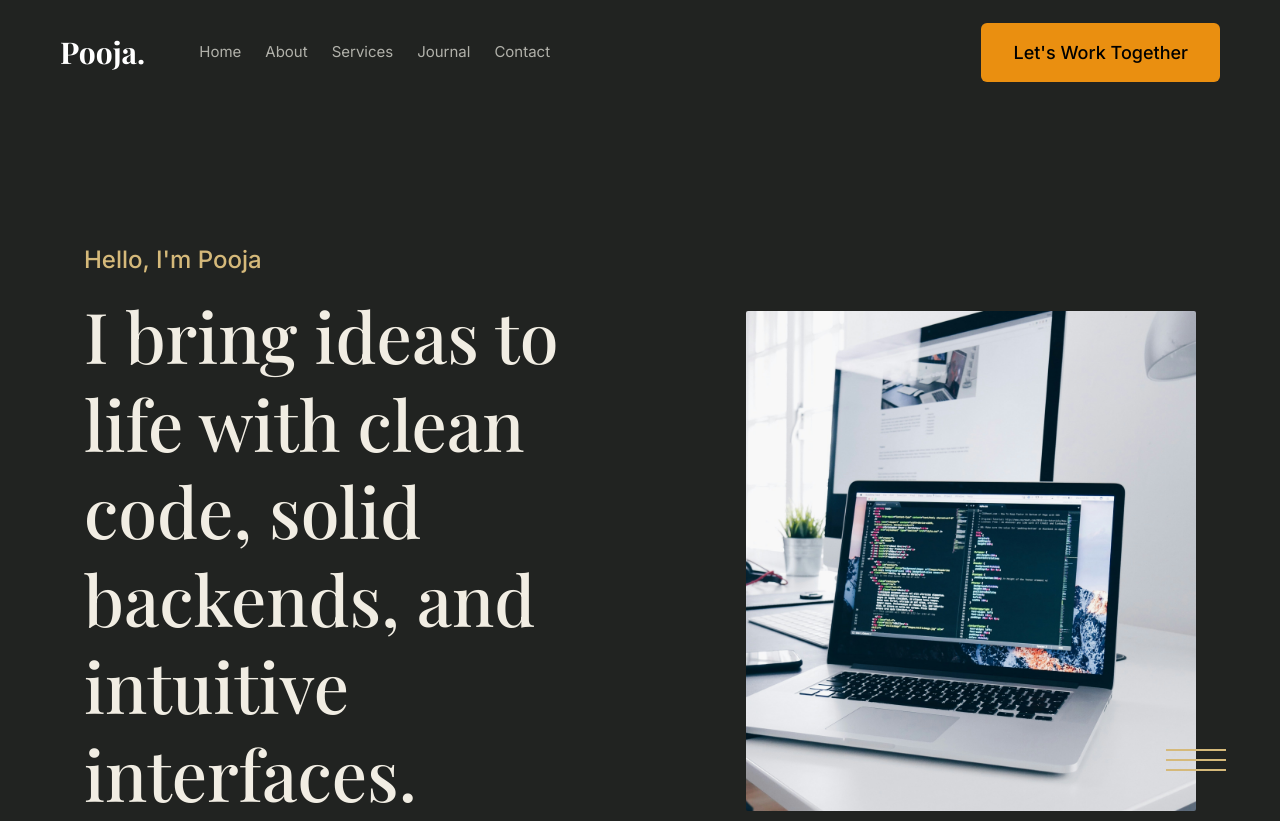
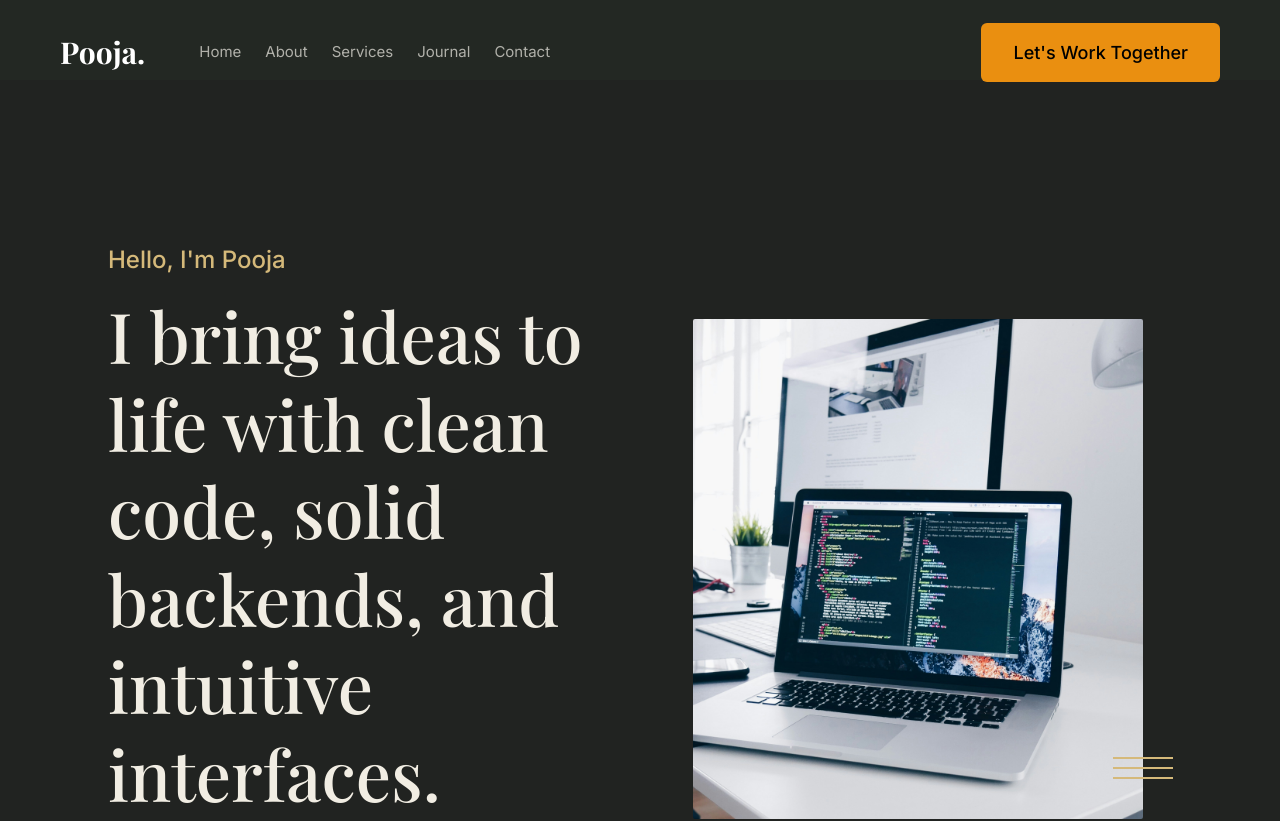
Before and after one commit to Pooja184/Portfolio, a React (Vite) app in the folder Frontend/: page / in a window 1280 px wide. Shown: the top 821 px of the page. Built offline with nearby package versions, Linux system fonts and the light colour scheme.

Commit message:
Consultation page ui

```diff
--- /dev/null
+++ b/Frontend/src/components/Consultation.jsx
@@ -0,0 +1,19 @@
+import React from "react";
+
+const Consultation = () => {
+  return (
+    <div className="bg-[#232823] text-[#F1EDE3] py-20 px-4 flex flex-col items-center text-center font-inter">
+      <h2 className="text-[36px] sm:text-[50px] md:text-[60px] lg:text-[70px] font-playfair font-semibold mb-6 leading-tight">
+        Get started with a <br /> consultation today.
+      </h2>
+      <p className="max-w-4xl text-xl/8 md:text-2xl/9 text-[#E4E0D5] mb-10">
+        If you're planning a website or project and need help with design or development, feel free to reach out. We can discuss your ideas, what you’re looking for, and how I can help. I'm happy to guide you through the process.
+      </p>
+      <button className="mt-4 px-12 py-5 bg-[#ea8f10] text-black font-medium rounded hover:bg-[#ff9f2a] transition">
+            Let's Work Together
+          </button>
+    </div>
+  );
+};
+
+export default Consultation;
--- a/Frontend/src/components/Hero.jsx
+++ b/Frontend/src/components/Hero.jsx
@@ -10,10 +10,10 @@ const Hero = ({scrollToRef}) => {
   };
   return (
     // bg-[#121412]
-    <div className="  flex flex-col-reverse md:flex-row items-center justify-between px-6 pb-4 mt-12  md:py-20 text-white font-inter">
+    <div className="  flex flex-col-reverse md:flex-row items-center justify-between md:px-6 md:pb-4 md:mt-12  md:py-20 text-white font-inter">
       {/* Left Content */}
       <motion.div
-        className="w-full md:w-1/2"
+        className="w-full md:w-1/2 px-6 pb-4 "
         initial={{ opacity: 0, y: 50 }}
         animate={{ opacity: 1, y: 0 }}
         transition={{ duration: 1 }}
@@ -56,6 +56,7 @@ const Hero = ({scrollToRef}) => {
           </div>
         </div>
       </motion.div>
+      <hr />
     </div>
   );
 };
--- a/Frontend/src/components/Navbar.jsx
+++ b/Frontend/src/components/Navbar.jsx
@@ -6,7 +6,7 @@ const Navbar = () => {
   const [visible, setVisible] = useState(false);
 
   return (
-    <div  className="bg-[rgb(33,35,33)] w-full h-20 flex justify-between items-center px-[25px] md:px-[60px] pt-[25px] text-white relative ">
+    <div  className="bg-[#232823] w-full h-20 flex justify-between items-center px-[25px] md:px-[60px] pt-[25px] text-white relative ">
       {/* Logo */}
       <div className="text-[30px] font-semibold font-playfair">Pooja.</div>
 
@@ -47,7 +47,7 @@ const Navbar = () => {
           <NavLink to="/services" onClick={() => setVisible(false)} className="text-[#B1B1AA] hover:text-white py-2">Services</NavLink>
           <NavLink to="/journal" onClick={() => setVisible(false)} className="text-[#B1B1AA] hover:text-white py-2">Journal</NavLink>
           <NavLink to="/contact" onClick={() => setVisible(false)} className="text-[#B1B1AA] hover:text-white py-2">Contact</NavLink>
-          <button className="mt-4 px-6 py-3 bg-[#ea8f10] text-black font-medium rounded">
+          <button className="mt-4 px-6 py-3 bg-[#ea8f10] text-black font-medium rounded hover:bg-[#ff9f2a] transition">
             Let's Work Together
           </button>
         </div>
```
